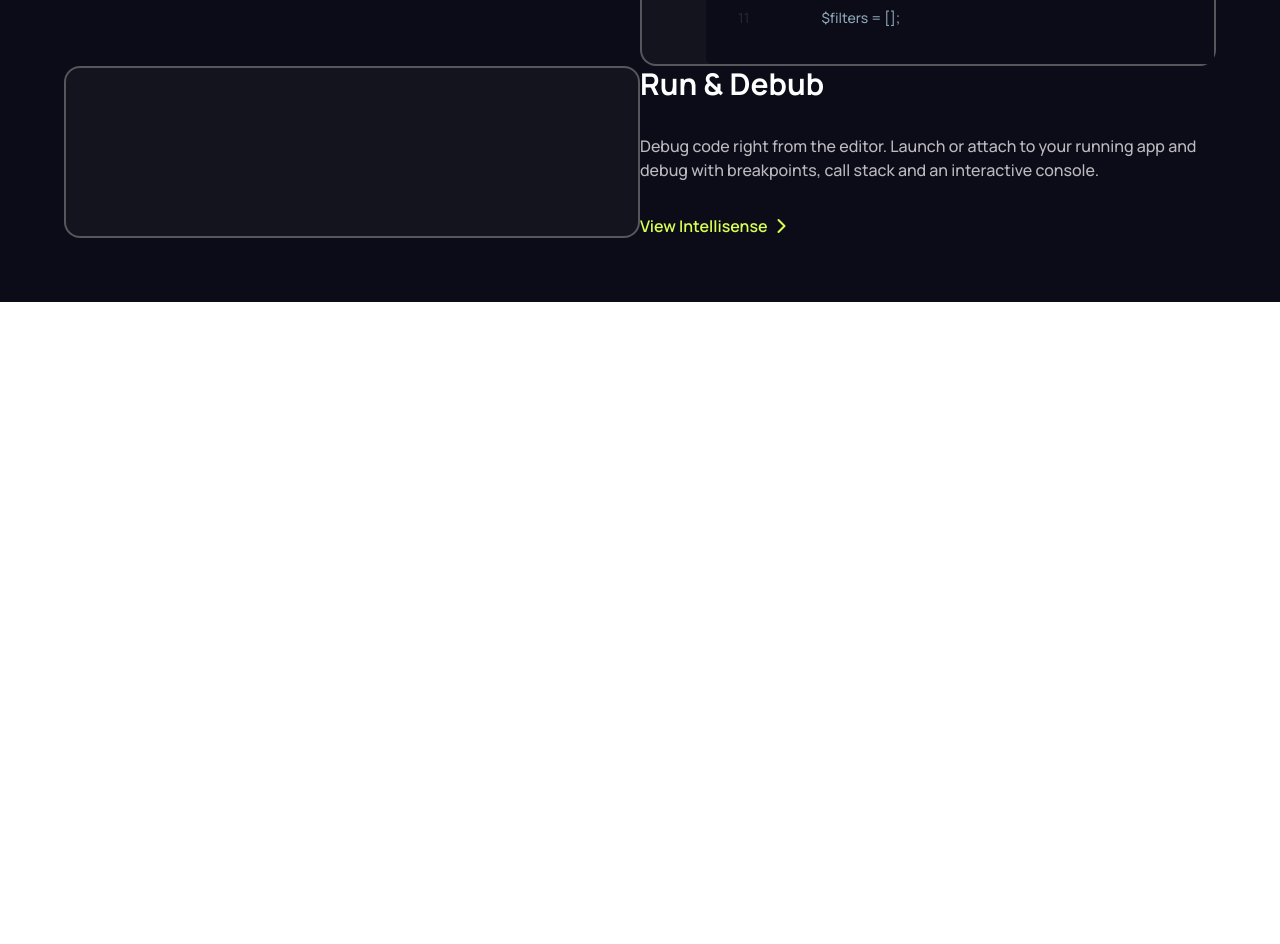
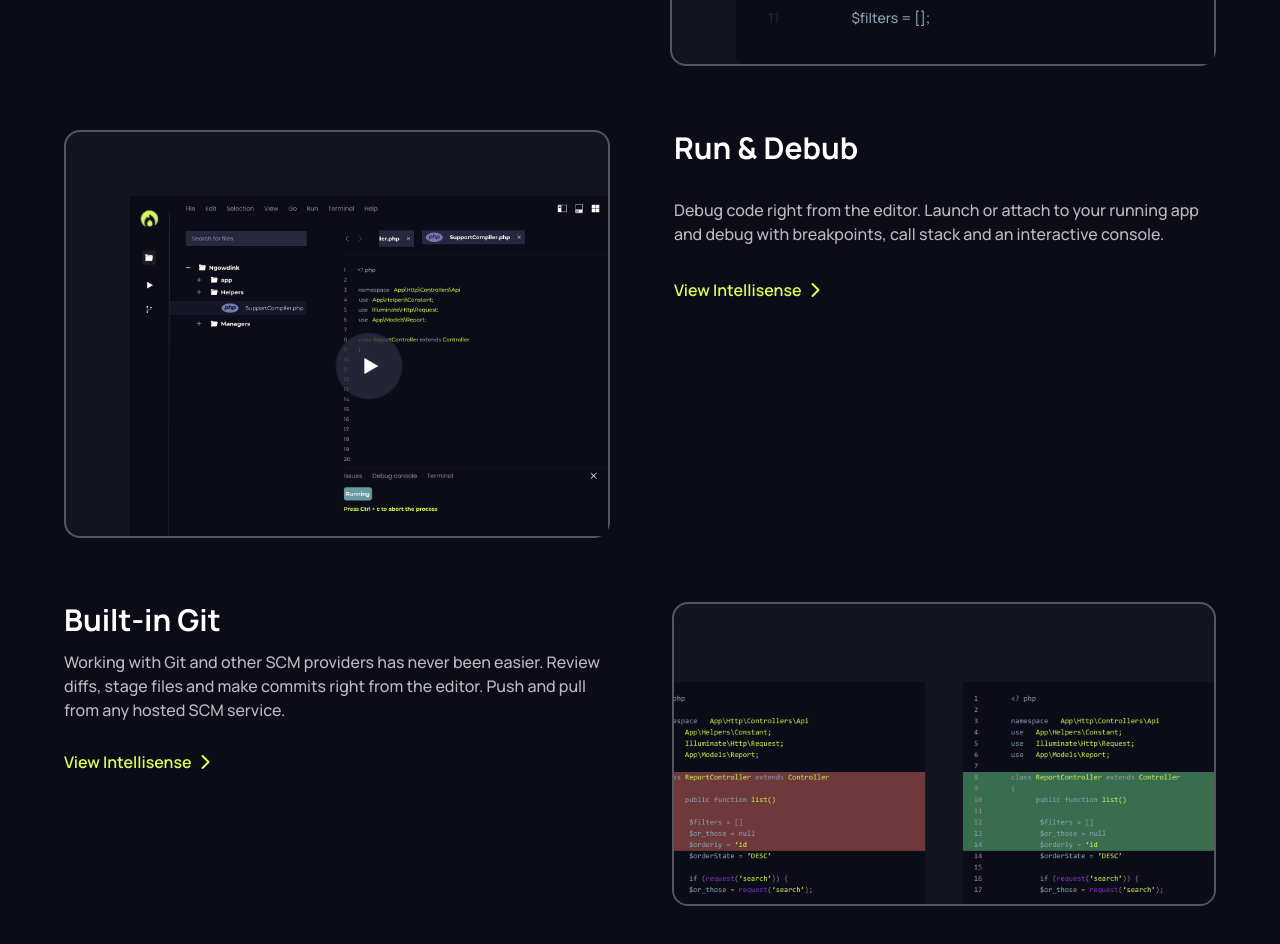
Before and after one commit to Hardy101/Ngwodink, a React (Vite) app: page / in a window 1280 px wide. Shown: the part 2102-3046 px from the top of the page. Before the commit the page ends 2404 px from the top, so only its background shows below. Built offline with nearby package versions, Linux system fonts and the light colour scheme.

Commit message:
Add media assets and update Steps component: included debug and git images in media constants, and enhanced the layout and content of the Steps component for better user engagement.

```diff
--- a/src/assets/constants/media.ts
+++ b/src/assets/constants/media.ts
@@ -1,5 +1,9 @@
 import logo from "../img/logo.png";
+import debug from "../img/debug.png";
+import git from "../img/git.png";
 
 export const media = {
   logo,
+  debug,
+  git,
 };
--- a/src/components/steps.tsx
+++ b/src/components/steps.tsx
@@ -1,3 +1,5 @@
+import { media } from "../assets/constants/media";
+
 const Steps = () => {
   return (
     <section>
@@ -11,9 +13,9 @@ const Steps = () => {
             analyze and learn] today?
           </p>
         </div>
-        <div className="processes mt-32">
+        <div className="processes grid gap-y-16 mt-32">
           {/* Meet Intellisense */}
-          <div className="process flex justify-between">
+          <div className="process flex gap-16 justify-between">
             <div className="w-1/2 process-text grid gap-y-8 mb-auto">
               <h3 className="text-white text-3xl font-manrope-bold">
                 Meet Intellisense
@@ -32,7 +34,8 @@ const Steps = () => {
 
             <CodeEditor />
           </div>
-          <div className="process flex justify-between">
+          {/* Run & Debug */}
+          <div className="process flex gap-16 justify-between">
             <div className="order-2 w-1/2 process-text grid gap-y-8 mb-auto">
               <h3 className="text-white text-3xl font-manrope-bold">
                 Run & Debub
@@ -49,7 +52,31 @@ const Steps = () => {
             </div>
             {/* <div className="rotate-90 w-full h-px bg-gradient-to-r from-transparent via-[#a8ff60] to-transparent opacity-70"></div> */}
 
-            <div className="w-1/2 process-code bg-dark-quaternary pt-16 pl-16 text-light-primary border-2 rounded-2xl border-light-primary/40"></div>
+            <div className="w-1/2 process-code bg-dark-quaternary pt-16 pl-16 text-light-primary border-2 rounded-2xl border-light-primary/40">
+              <img src={media.debug} alt="image preview of code editor" />
+            </div>
+          </div>
+          {/* Built-in Git */}
+          <div className="process flex gap-16 justify-between">
+            <div className="w-1/2 process-text grid gap-y-3 mb-auto">
+              <h3 className="text-white text-3xl font-manrope-bold">
+                Built-in Git
+              </h3>
+              <p className="text-light-primary font-manrope-medium">
+                Working with Git and other SCM providers has never been easier.
+                Review diffs, stage files and make commits right from the
+                editor. Push and pull from any hosted SCM service.
+              </p>
+              <button className="text-green-primary mr-auto flex items-center gap-x-2 font-manrope-semi-bold mt-4">
+                <span>View Intellisense</span>
+                <i className="fa-solid fa-chevron-right"></i>
+              </button>
+            </div>
+            {/* <div className="rotate-90 w-full h-px bg-gradient-to-r from-transparent via-[#a8ff60] to-transparent opacity-70"></div> */}
+
+            <div className="w-1/2 process-code bg-dark-quaternary text-light-primary border-2 rounded-2xl border-light-primary/40 overflow-clip">
+              <img src={media.git} alt="image preview of code editor showing git feature" />
+            </div>
           </div>
         </div>
       </div>
```
Also changed, not shown: src/assets/img/debug.png (added), src/assets/img/git.png (added).
